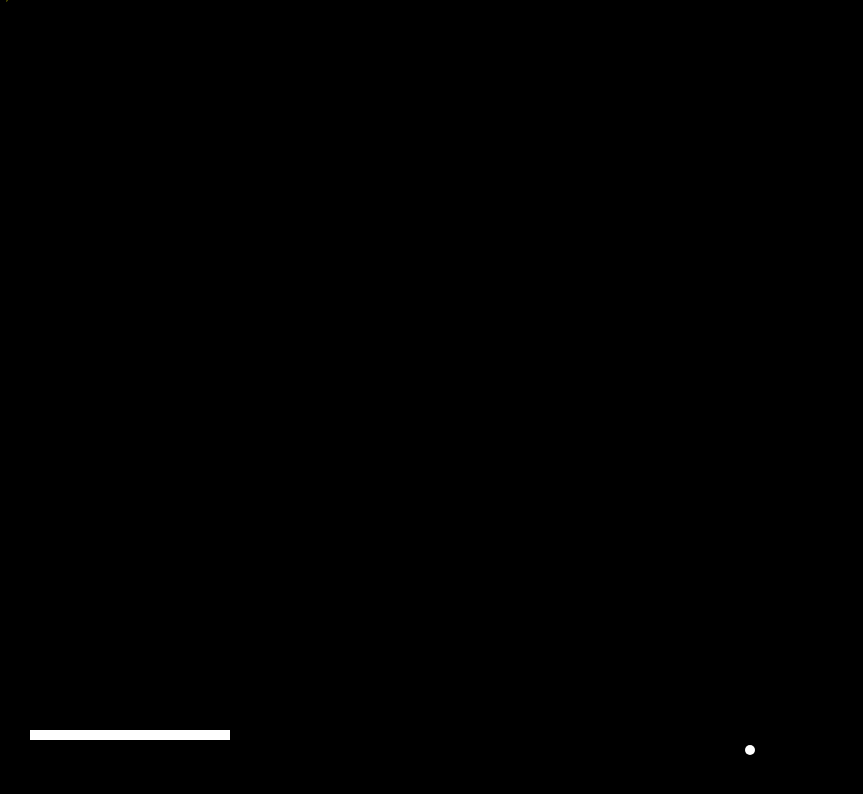
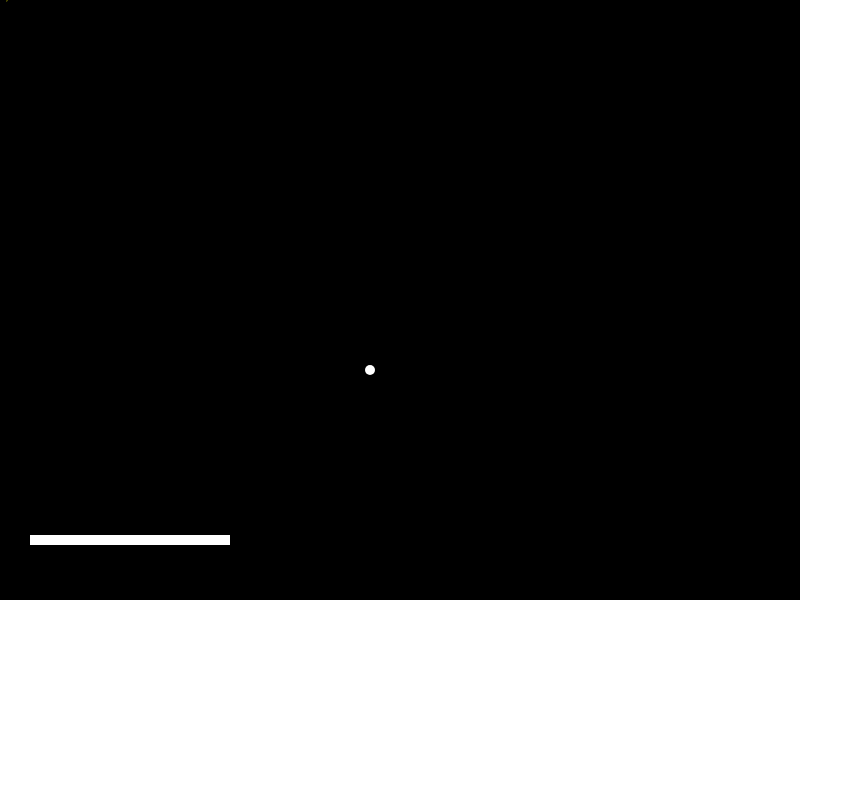
Before and after one commit to VarinderS/BrickBreakerGame, a plain HTML site: page index.html in a window 1280 px wide. Shown: the whole page, without its empty margins (0-863 px from the left). Drawn offline with Linux system fonts and the light colour scheme.

Commit message:
Made canvas fixed width

```diff
--- a/index.html
+++ b/index.html
@@ -7,7 +7,7 @@
 	<link rel="stylesheet" href="styles/styles.css">
 </head>
 <body>
-	<canvas id="gameCanvas" width="100%" height="100%" class="canvas"></canvas>
+	<canvas id="gameCanvas" width="800" height="600" class="canvas"></canvas>
 	<script src="scripts/main.js" type="text/javascript" charset="utf-8" async defer></script>
 </body>
 </html>
--- a/scripts/main.js
+++ b/scripts/main.js
@@ -2,8 +2,8 @@
 
 	var canvas = document.getElementById("gameCanvas");
 
-	canvas.width = window.innerWidth;
-	canvas.height = window.innerHeight;
+	canvas.width = 800; //window.innerWidth;
+	canvas.height = 600; //window.innerHeight;
 
 	var context = canvas.getContext("2d");
 
@@ -19,7 +19,7 @@
 
 	var PADDLE_WIDTH = 200;
 	var PADDLE_HEIGHT = 10;
-	var PADDLE_DISTANCE_FROM_EDGE = 60;
+	var PADDLE_DISTANCE_FROM_EDGE = 55;
 
 	var paddleTopLeftX = 30;
 	var paddleTopLeftY = canvas.height - (PADDLE_DISTANCE_FROM_EDGE + PADDLE_HEIGHT);
@@ -90,6 +90,7 @@
 
 		var paddleLeftEdgeX = paddleTopLeftX;
 		var paddleRightEdgeX = paddleLeftEdgeX + PADDLE_WIDTH;
+
 
 		if (ballX > paddleLeftEdgeX &&
 			ballX < paddleRightEdgeX &&
--- a/styles/styles.css
+++ b/styles/styles.css
@@ -6,6 +6,8 @@ body {
 	height: 100%;
 }
 
-.canvas {
+/*.canvas {
 	display: block;
-}
+	width: 800px;
+	height: 600px;
+}*/
```
